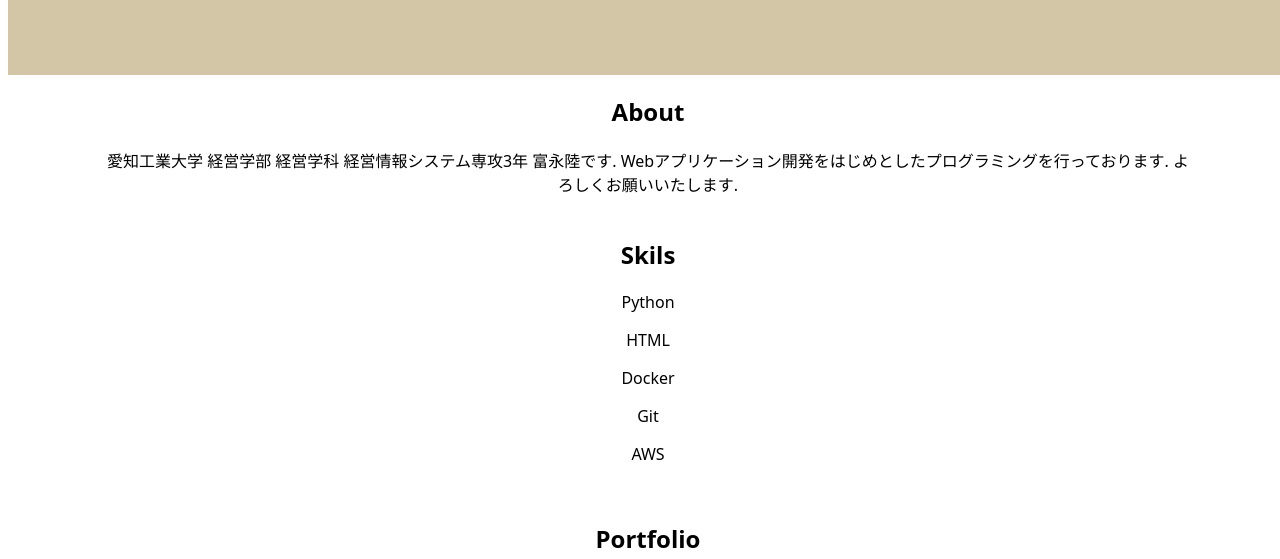
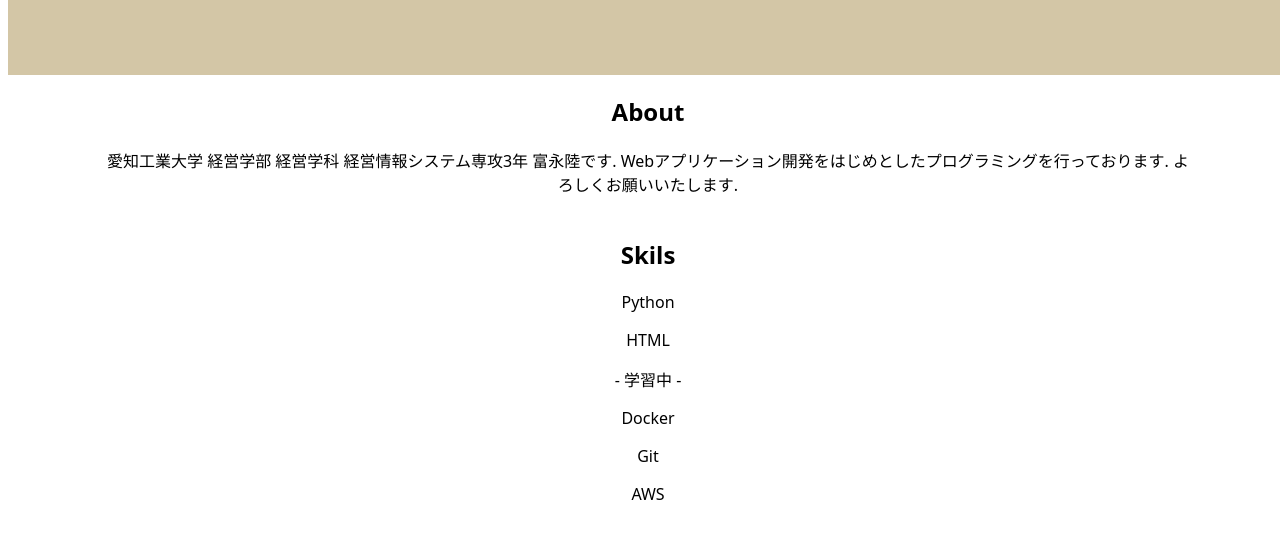
Before and after one commit to RikuTominaga/rikutominaga.github.io, a plain HTML site: page index.html in a window 1280 px wide. Shown: the part 169-728 px from the top of the page. Drawn offline with Linux system fonts and the light colour scheme.

Commit message:
recommit

```diff
--- a/index.html
+++ b/index.html
@@ -46,6 +46,8 @@
         <div class="contents">
             <p>Python</p>
             <p>HTML</p>
+
+            <p> - 学習中 - </p>
             <p>Docker</p>
             <p>Git</p>
             <p>AWS</p>
```
